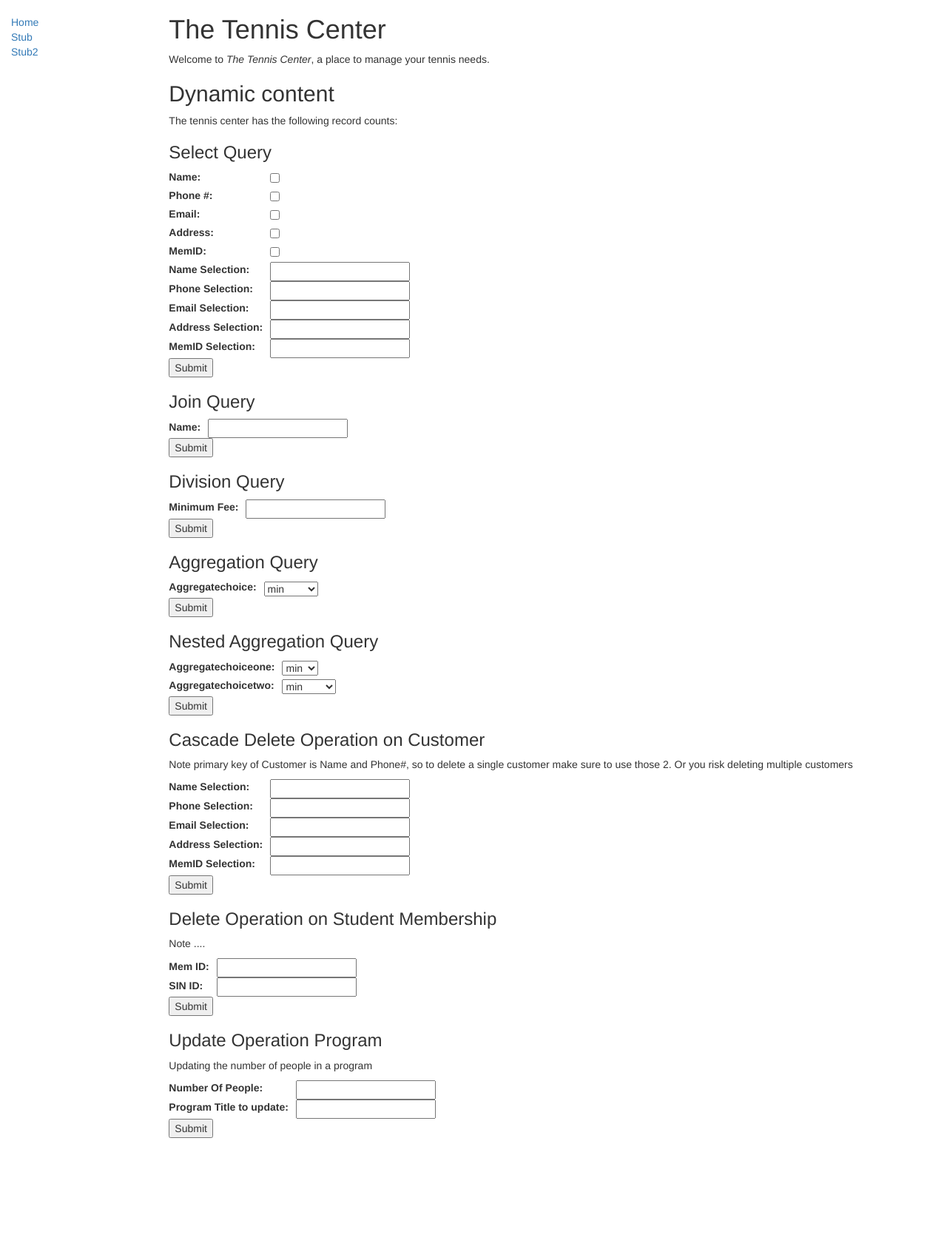
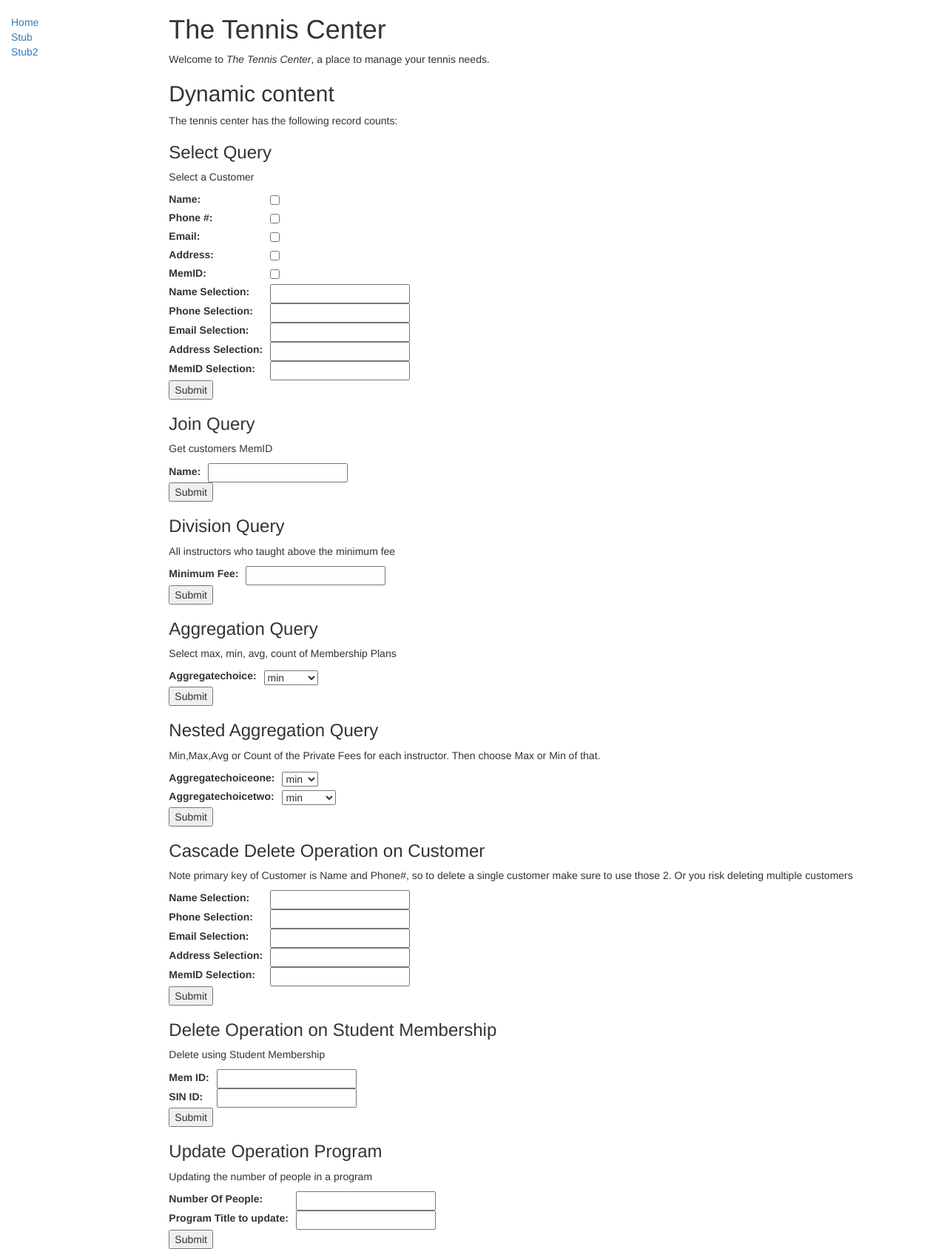
Before and after one commit to BleuDeChanel/CPSC-304-Project, a Django app: page /tenniscenter/ in a window 1280 px wide. Shown: the whole page at 74% size. Before the commit the page ends 1538 px from the top, so only its background shows below. Run offline with Django 3.2, Linux system fonts and the light colour scheme; data that the repository does not hold is empty; some libraries are stand-ins or nearby versions.

Commit message:
updating frontend and deleteCascade to give a flag

```diff
--- a/tennis_club_app/project/tenniscenter/templates/index.html
+++ b/tennis_club_app/project/tenniscenter/templates/index.html
@@ -15,6 +15,7 @@
   </ul>
 
   <h3>Select Query</h3>
+  <p>Select a Customer</p>
 	<form action="/tenniscenter/selection/" method="post">
     {% csrf_token %}
     <table class="form">
@@ -24,6 +25,7 @@
 	</form>
 
 	<h3>Join Query</h3>
+	<p>Get customers MemID</p>
 	<form action="/tenniscenter/join/" method="post">
     {% csrf_token %}
     <table class="form">
@@ -33,6 +35,7 @@
 	</form>
 
 	<h3>Division Query</h3>
+	<p>All instructors who taught above the minimum fee</p>
 	<form action="/tenniscenter/division/" method="post">
     {% csrf_token %}
     <table class="form">
@@ -42,6 +45,7 @@
 	</form>
 
 	<h3>Aggregation Query</h3>
+	<p>Select max, min, avg, count of Membership Plans</p>
 	<form action="/tenniscenter/aggregation/" method="post">
     {% csrf_token %}
     <table class="form">
@@ -51,6 +55,7 @@
 	</form>
 
 	<h3>Nested Aggregation Query</h3>
+	<p>Min,Max,Avg or Count of the Private Fees for each instructor. Then choose Max or Min of that.</p>
 	<form action="/tenniscenter/nestedaggregation/" method="post">
     {% csrf_token %}
     <table class="form">
@@ -70,7 +75,7 @@
 	</form>
 
 	<h3>Delete Operation on Student Membership</h3>
-	<p> Note ....</p>
+	<p> Delete using Student Membership</p>
 	<form action="/tenniscenter/deletestudentmember/" method="post">
     {% csrf_token %}
     <table class="form">
--- a/tennis_club_app/project/tenniscenter/views.py
+++ b/tennis_club_app/project/tenniscenter/views.py
@@ -326,7 +326,7 @@
 			return render(
 			request,
 			'display_results.html',
-			context={'result':result,'headers':headers},
+			context={'result':result,'headers':headers,'isDelete':True},
 			)
 	return HttpResponseRedirect('/tenniscenter/');
 
```
Also changed, not shown: tennis_club_app/project/tenniscenter/templates/display_results.html (+7 -0 lines).
